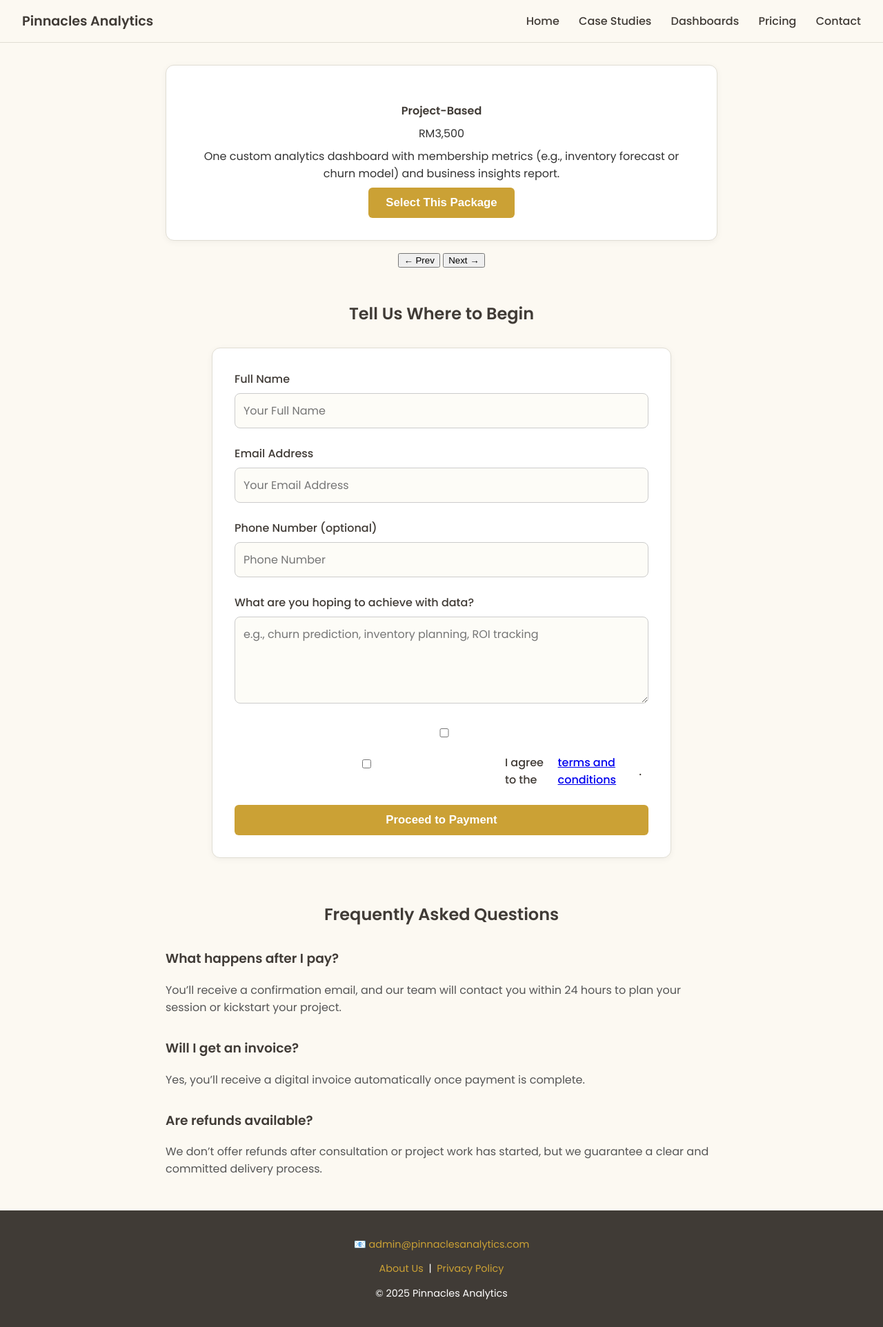
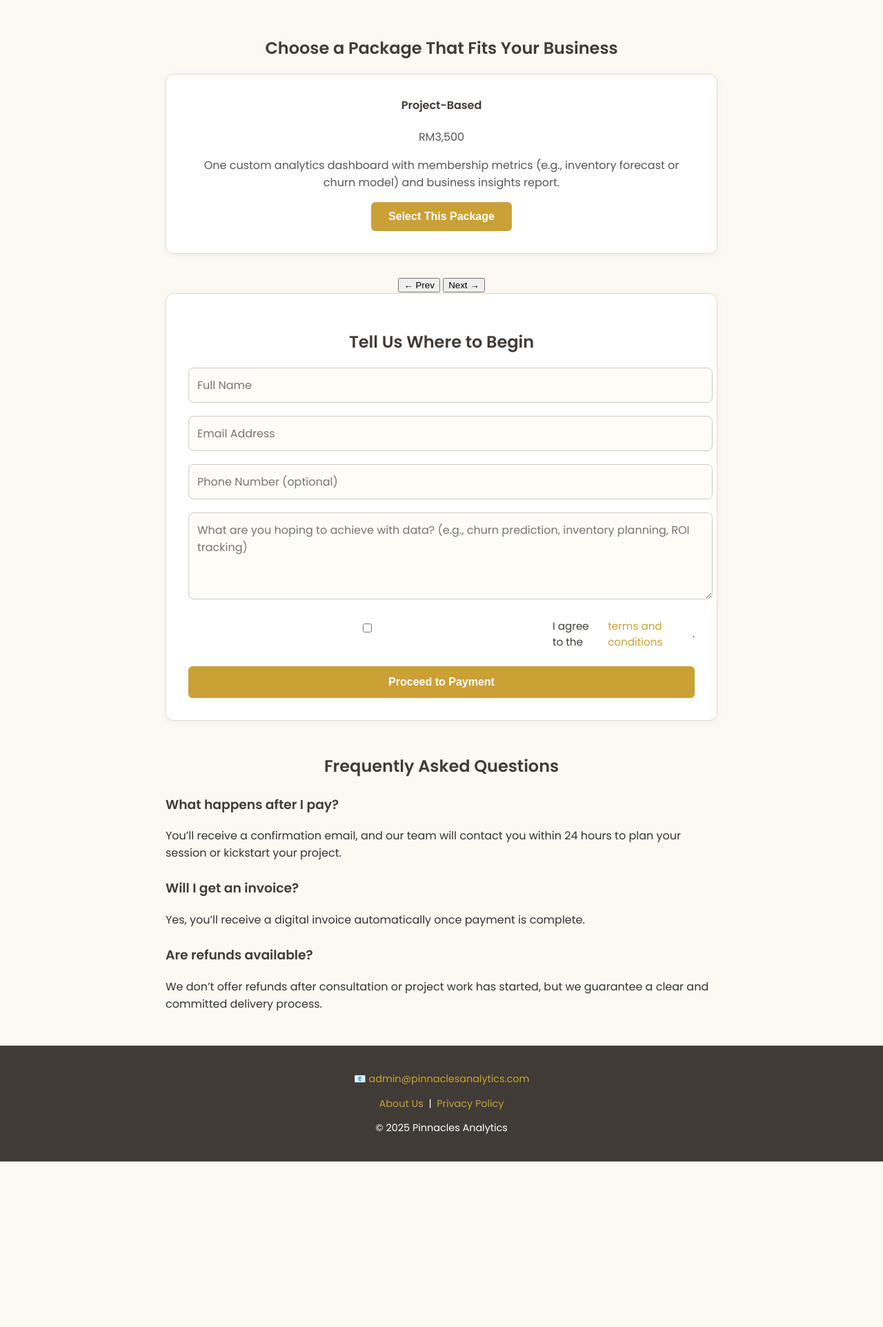
Before and after one commit to lyven81/pinnacles-learning-website, a Jekyll site: the page payment.html, which Jekyll copies as it is, in a window 1280 px wide. Shown: the whole page at 69% size. Built offline with Jekyll 4.4.1, drawn with Linux system fonts in a browser that asks for light colours; after the commit the page ends 1684 px from its top, so only the background shows below that.

Commit message:
Update payment.html

```diff
--- a/payment.html
+++ b/payment.html
@@ -3,65 +3,31 @@
 <head>
   <meta charset="UTF-8" />
   <meta name="viewport" content="width=device-width, initial-scale=1.0" />
-  <title>Pinnacles Analytics | Friendly Data Help</title>
+  <title>Payment | Pinnacles Analytics</title>
   <link href="https://fonts.googleapis.com/css2?family=Poppins:wght@400;500;600&display=swap" rel="stylesheet" />
   <style>
     html, body {
-      height: 100%;
       margin: 0;
+      padding: 0;
       font-family: 'Poppins', sans-serif;
       background-color: #FCF9F2;
       color: #333;
     }
 
-    body {
-      display: flex;
-      flex-direction: column;
-    }
-
-    .navbar {
-      display: flex;
-      justify-content: space-between;
-      align-items: center;
-      background-color: #FCF9F2;
-      padding: 1rem 2rem;
-      border-bottom: 1px solid #e0ddd3;
-    }
-
-    .navbar .brand {
-      font-size: 1.2rem;
-      font-weight: 600;
-      color: #403B36;
-    }
-
-    .navbar nav a {
-      margin-left: 1.5rem;
-      text-decoration: none;
-      color: #403B36;
-      font-weight: 500;
-    }
-
-    .navbar nav a:hover {
-      color: #CBA135;
-    }
-
     header {
+      background-color: #403B36;
+      color: white;
       text-align: center;
-      padding: 4rem 1rem 3rem;
-      background: linear-gradient(to bottom right, #FCF9F2, #fff9e7);
+      padding: 2rem 1rem;
     }
 
     header h1 {
-      font-size: 2.5rem;
-      color: #403B36;
-      margin-top: 0.5rem;
+      margin: 0;
+      font-size: 2rem;
     }
 
     header p {
-      font-size: 1.1rem;
-      color: #555;
-      max-width: 600px;
-      margin: 1rem auto 2rem;
+      margin-top: 0.5rem;
     }
 
     .container {
@@ -70,118 +36,120 @@
       padding: 2rem 1rem;
     }
 
-    .package-card {
-      background: #fff;
+    h2 {
+      text-align: center;
+      color: #403B36;
+    }
+
+    .pricing-card {
+      background: white;
       border: 1px solid #e0ddd3;
       border-radius: 12px;
       padding: 2rem;
+      margin-bottom: 2rem;
+      box-shadow: 0 2px 10px rgba(0,0,0,0.05);
       text-align: center;
-      box-shadow: 0 2px 10px rgba(0,0,0,0.05);
     }
 
-    .package-card h4 {
+    .pricing-card h4 {
+      margin-top: 0;
       color: #403B36;
-      margin-bottom: 0.5rem;
     }
 
-    .package-card p {
-      margin: 0.5rem 0;
+    .pricing-card p {
+      color: #555;
     }
 
-    .package-card button,
-    .submit-button {
+    .pricing-card button {
       background-color: #CBA135;
       color: white;
+      font-weight: 600;
+      padding: 12px 25px;
       border: none;
-      padding: 12px 25px;
-      font-weight: 600;
       border-radius: 6px;
       cursor: pointer;
-      font-size: 1.05rem;
+      font-size: 1rem;
       transition: background-color 0.3s ease;
     }
 
-    .package-card button:hover,
+    .pricing-card button:hover {
+      background-color: #b08e2e;
+    }
+
+    .form-section {
+      background: white;
+      padding: 2rem;
+      border-radius: 12px;
+      box-shadow: 0 2px 10px rgba(0,0,0,0.05);
+      border: 1px solid #e0ddd3;
+    }
+
+    form input, form textarea {
+      width: 100%;
+      padding: 12px;
+      margin-bottom: 1.2rem;
+      border: 1px solid #ccc;
+      border-radius: 8px;
+      font-size: 1rem;
+      background-color: #fdfcf7;
+      font-family: 'Poppins', sans-serif;
+    }
+
+    form textarea {
+      resize: vertical;
+    }
+
+    form input:focus, form textarea:focus {
+      outline: none;
+      border-color: #CBA135;
+      background-color: #fffef9;
+    }
+
+    .checkbox {
+      margin-bottom: 1.5rem;
+    }
+
+    .checkbox label {
+      display: flex;
+      align-items: center;
+      gap: 10px;
+      font-size: 0.95rem;
+      color: #403B36;
+    }
+
+    .checkbox a {
+      color: #CBA135;
+      text-decoration: none;
+    }
+
+    .checkbox a:hover {
+      text-decoration: underline;
+    }
+
+    .submit-button {
+      width: 100%;
+      padding: 14px;
+      background-color: #CBA135;
+      color: white;
+      font-weight: 600;
+      font-size: 1rem;
+      border: none;
+      border-radius: 6px;
+      cursor: pointer;
+      transition: background-color 0.3s ease;
+    }
+
     .submit-button:hover {
       background-color: #b08e2e;
     }
 
-    .form-section {
+    .faq-section {
       margin-top: 3rem;
     }
 
-    .form-section h2 {
-      text-align: center;
+    .faq-section h3 {
+      margin-top: 1.5rem;
       color: #403B36;
-    }
-
-    .form-section p {
-      text-align: center;
-    }
-
-    .contact-form {
-      max-width: 600px;
-      margin: 2rem auto;
-      text-align: left;
-      background: #fff;
-      padding: 2rem;
-      border-radius: 12px;
-      box-shadow: 0 2px 10px rgba(0, 0, 0, 0.05);
-      border: 1px solid #e0ddd3;
-    }
-
-    .contact-form label {
-      display: block;
-      margin-bottom: 0.5rem;
-      color: #403B36;
-      font-weight: 500;
-    }
-
-    .contact-form input,
-    .contact-form textarea {
-      width: 100%;
-      padding: 12px;
-      margin-bottom: 1.5rem;
-      border: 1px solid #ccc;
-      border-radius: 8px;
-      font-size: 1rem;
-      font-family: 'Poppins', sans-serif;
-      box-sizing: border-box;
-      background: #fdfcf7;
-    }
-
-    .contact-form input:focus,
-    .contact-form textarea:focus {
-      border-color: #CBA135;
-      outline: none;
-      background: #fffef9;
-    }
-
-    .submit-button {
-      width: 100%;
-      margin-top: 1rem;
-    }
-
-    .faq-section {
-      margin-top: 4rem;
-    }
-
-    .faq-section h2 {
-      color: #403B36;
-      text-align: center;
-    }
-
-    .faq-section h3 {
-      color: #403B36;
-      margin-top: 2rem;
-    }
-
-    .faq-section p {
-      color: #555;
-    }
-
-    .spacer {
-      flex: 1;
     }
 
     footer {
@@ -200,39 +168,13 @@
     footer a:hover {
       text-decoration: underline;
     }
-
-    @media (max-width: 768px) {
-      .navbar {
-        flex-direction: column;
-        align-items: flex-start;
-      }
-
-      .navbar nav {
-        margin-top: 0.5rem;
-      }
-
-      header h1 {
-        font-size: 2rem;
-      }
-    }
   </style>
 </head>
-<body>
 
-  <div class="navbar">
-    <div class="brand">Pinnacles Analytics</div>
-    <nav>
-      <a href="index.html">Home</a>
-      <a href="case-studies.html">Case Studies</a>
-      <a href="dashboard.html">Dashboards</a>
-      <a href="pricing.html">Pricing</a>
-      <a href="contact.html">Contact</a>
-    </nav>
-  </div>
-
-    <div class="container">
+  <div class="container">
     <section class="section">
-      <div class="package-card" id="package-card">
+      <h2>Choose a Package That Fits Your Business</h2>
+      <div class="pricing-card" id="package-card">
         <h4 id="package-title">Project-Based</h4>
         <p id="package-price">RM3,500</p>
         <p id="package-description">
@@ -251,26 +193,18 @@
       <h2>Tell Us Where to Begin</h2>
       <p id="selected-package-display" style="font-weight: bold; color: #CBA135;"></p>
 
-      <form action="https://formsubmit.co/director@pinnacleslearning.com" method="POST" class="contact-form">
+      <form action="https://formsubmit.co/director@pinnacleslearning.com" method="POST">
         <input type="hidden" id="package" name="package" required />
-        <label for="name">Full Name</label>
-        <input type="text" id="name" name="name" placeholder="Your Full Name" required>
-
-        <label for="email">Email Address</label>
-        <input type="email" id="email" name="email" placeholder="Your Email Address" required>
-
-        <label for="phone">Phone Number (optional)</label>
-        <input type="text" id="phone" name="phone" placeholder="Phone Number" />
-
-        <label for="message">What are you hoping to achieve with data?</label>
-        <textarea id="message" name="message" rows="4" placeholder="e.g., churn prediction, inventory planning, ROI tracking"></textarea>
+        <input type="text" name="name" placeholder="Full Name" required />
+        <input type="email" name="email" placeholder="Email Address" required />
+        <input type="text" name="phone" placeholder="Phone Number (optional)" />
+        <textarea name="message" placeholder="What are you hoping to achieve with data? (e.g., churn prediction, inventory planning, ROI tracking)" rows="4"></textarea>
 
         <div class="checkbox">
-          <input type="checkbox" name="terms" required />
-          <label style="display: flex; align-items: center; gap: 10px;">
+          <label>
             <input type="checkbox" name="terms" required />
             I agree to the <a href="#">terms and conditions</a>.
-          <label>
+          </label>
         </div>
 
         <button type="submit" class="submit-button">Proceed to Payment</button>
@@ -279,7 +213,6 @@
 
     <section class="faq-section">
       <h2>Frequently Asked Questions</h2>
-
       <h3>What happens after I pay?</h3>
       <p>You’ll receive a confirmation email, and our team will contact you within 24 hours to plan your session or kickstart your project.</p>
 
```
